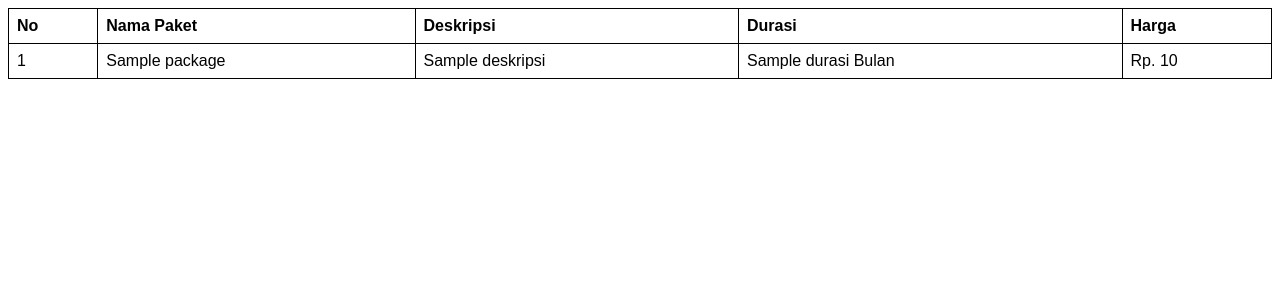
After one commit to Karungg/website-gym, a CodeIgniter 4 app: the page made by app/Views/packages/export_pdf.php in a window 1280 px wide. The commit adds this page. Shown: the top 300 px of the page. Run offline with PHP 8.4 and a stand-in for CodeIgniter, Linux system fonts and the light colour scheme; the template is opened without the code that fills it: most values are stand-ins (such as "Sample title", 1, 10 or a date in 2020); some libraries are stand-ins or nearby versions.

Commit message:
Export pdf paket

```diff
--- a/app/Config/Routes.php
+++ b/app/Config/Routes.php
@@ -19,6 +19,7 @@ $routes->group('admin', ['filter' => 'role:admin'], static function ($routes) {
         $routes->get('(:num)/edit', 'PackageController::edit/$1');
         $routes->put('(:num)/edit', 'PackageController::update');
         $routes->delete('delete/(:num)', 'PackageController::destroy/$1');
+        $routes->get('export-pdf', 'PackageController::exportPdf');
     });
 
     // Route memberships
--- /dev/null
+++ b/app/Views/packages/export_pdf.php
@@ -0,0 +1,48 @@
+<!DOCTYPE html>
+<html>
+
+<head>
+    <title>Export PDF Paket</title>
+    <style>
+        table {
+            font-family: arial, sans-serif;
+            border-collapse: collapse;
+            width: 100%;
+        }
+
+        td,
+        th {
+            border: 1px solid;
+            text-align: left;
+            padding: 8px;
+        }
+    </style>
+</head>
+
+<body>
+
+    <table>
+        <tr>
+            <th>No</th>
+            <th>Nama Paket</th>
+            <th>Deskripsi</th>
+            <th>Durasi</th>
+            <th>Harga</th>
+        </tr>
+        <?php
+        $no = 1;
+        foreach ($packages as $package) :
+        ?>
+            <tr>
+                <td><?= $no++ ?></td>
+                <td><?= $package['nama_paket'] ?></td>
+                <td><?= $package['deskripsi'] ?></td>
+                <td><?= $package['durasi'] ?> Bulan</td>
+                <td>Rp. <?= $package['harga'] ?></td>
+            </tr>
+        <?php endforeach ?>
+    </table>
+
+</body>
+
+</html>
--- a/app/Views/packages/index.php
+++ b/app/Views/packages/index.php
@@ -25,8 +25,8 @@ Paket
             <div class="card">
                 <div class="d-flex card-header">
                     <div class="mr-auto">
-                        <button class="btn btn-icon icon-left btn-danger mr-2"><i class="far fa-file"></i> Pdf</btn>
-                            <button class="btn btn-icon icon-left btn-success"><i class="far fa-file"></i> Excel</btn>
+                        <a href="<?= base_url('admin/packages/export-pdf') ?>" class="btn btn-icon icon-left btn-danger mr-2"><i class="far fa-file"></i> Pdf</a>
+                        <button class="btn btn-icon icon-left btn-success"><i class="far fa-file"></i> Excel</btn>
                     </div>
                     <a href="<?= base_url('admin/packages/create') ?>" class="btn btn-icon icon-left btn-primary"><i class="fas fa-plus"></i> Tambah Data Paket</a>
                 </div>
```
Also changed, not shown: app/Controllers/PackageController.php (+13 -0 lines), app/Views/packages/export_excel.php (added).
